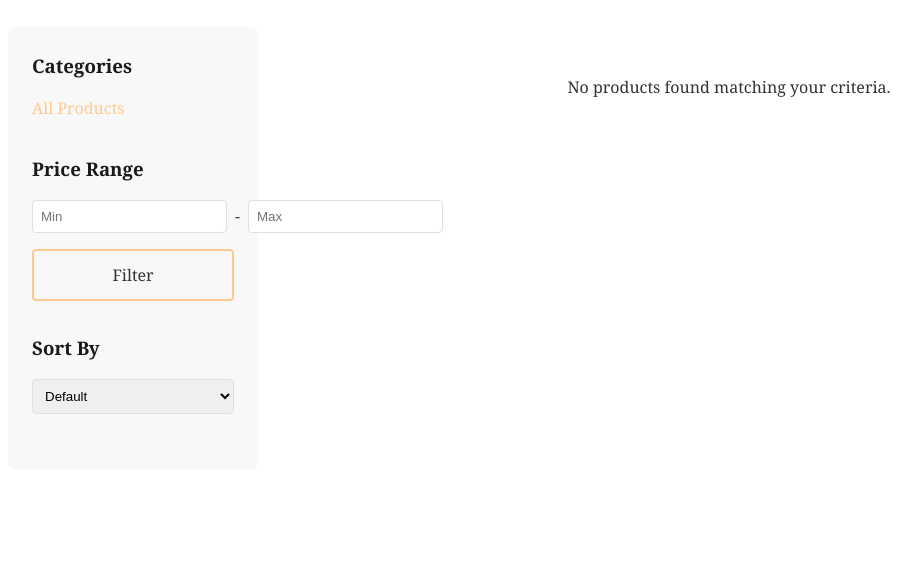
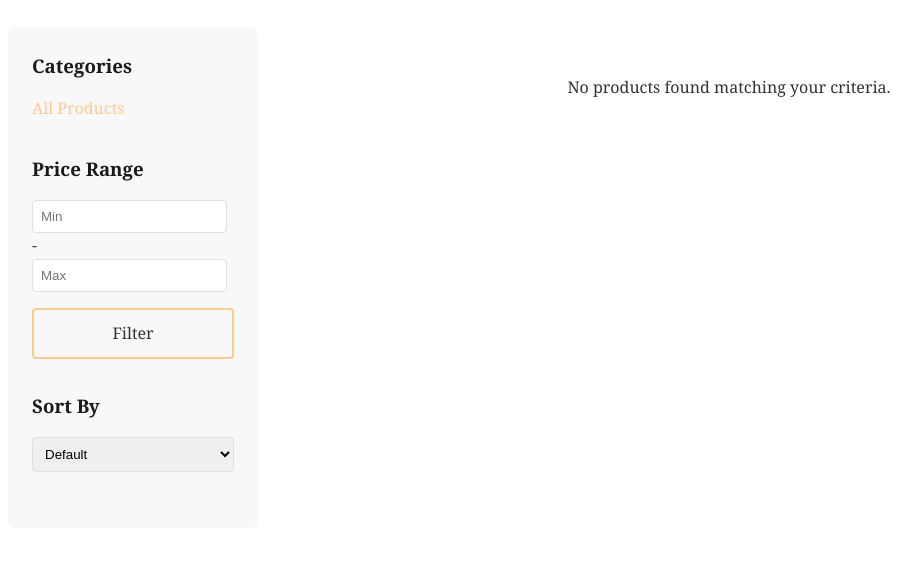
Before and after one commit to Lerroy-Gatimu/Adorn-New, a Django app: page /shop/ in a window 1280 px wide. Shown: the part 301-869 px from the top of the page, without its empty margins (52-968 px from the left). Run offline with Django 5.2, Linux system fonts and the light colour scheme; data that the repository does not hold is empty.

Commit message:
Fixed price filter

```diff
--- a/static/css/style.css
+++ b/static/css/style.css
@@ -451,9 +451,10 @@ body {
 
 .price-inputs {
     display: flex;
-    align-items: center;
-    gap: 0.5rem;
+    flex-direction: column;
+    width: max-content;
 }
+
 
 .price-inputs input {
     flex: 1;
--- a/templates/shop/order_confirmation.html
+++ b/templates/shop/order_confirmation.html
@@ -19,7 +19,7 @@
                 <h2>Order Number: {{ order.order_number }}</h2>
                 <p><strong>Name:</strong> {{ order.first_name }} {{ order.last_name }}</p>
                 <p><strong>Email:</strong> {{ order.email }}</p>
-                <p><strong>Total Amount:</strong> ${{ order.total_amount }}</p>
+                <p><strong>Total Amount:</strong> Kes. {{ order.total_amount }}</p>
             </div>
             <p class="confirmation-message">
                 We've received your order and will process it shortly. A confirmation email has been sent to {{ order.email }}.
```
